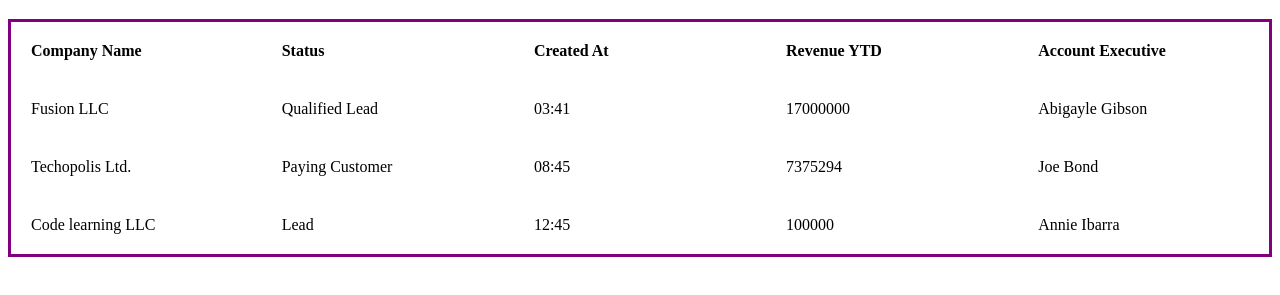
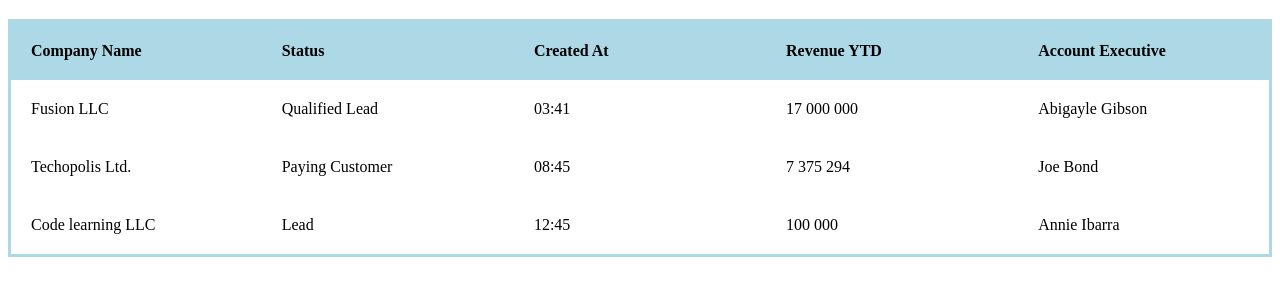
Before and after one commit to developer-job-simulation/javascript-crm, a website built with webpack: page index.html in a window 1280 px wide. Shown: the part 61-356 px from the top of the page. Built offline with nearby package versions, Linux system fonts and the light colour scheme; data requests are answered from the project's data file.

Commit message:
Converted currency to human readable format and styled table

```diff
--- a/src/ui.js
+++ b/src/ui.js
@@ -26,7 +26,10 @@ export const makeTable = async () => {
 			company[COMPANY_NAME_FIELD_NAME],
 			company[STATUS_FIELD_NAME],
 			company[CREATED_AT_FIELD_NAME].substr(11, 5),
-			company[REVENUE_YTD_FIELD_NAME],
+			company[REVENUE_YTD_FIELD_NAME].toLocaleString('en-US').replace(
+				/,/g,
+				' ',
+			),
 			company[ACCOUNT_EXECUTIVE_FIELD_NAME],
 		);
 		companiesToDisplay.push(row);
--- a/styles.css
+++ b/styles.css
@@ -16,7 +16,7 @@ table {
     By default, when you set borders on table elements, they will look pretty ugly.
      */
 	border-collapse: collapse;
-    border: 3px solid purple;
+	border: 3px solid lightblue;
 }
 
 thead th:nth-child(1) {
@@ -35,11 +35,13 @@ thead th:nth-child(4) {
 	width: 35%;
 }
 
-th, td {
+th,
+td {
 	padding: 20px;
 }
 
 /* nth-child is a pretty neat thing to use and is widely applicable in real-life projects. Reader is highly encouraged to do more reading on this. */
 tr:nth-child(1) {
 	font-weight: bold;
+	background-color: lightblue;
 }
```
Lines whose indentation alone changed are shown as unchanged.
